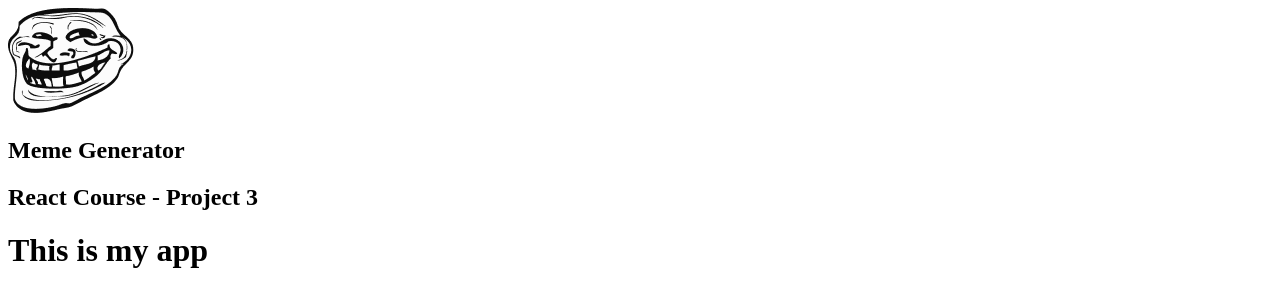
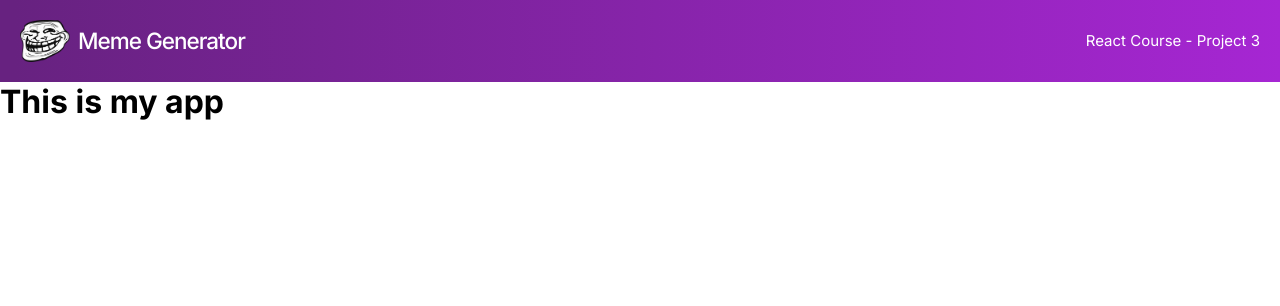
Before and after one commit to rawsashimi1604/MemeGenerator, a React (Create React App) app: page / in a window 1280 px wide. Shown: the top 306 px of the page. Built offline with nearby package versions, Linux system fonts and the light colour scheme.

Commit message:
added styling for the nav bar

```diff
--- a/src/style.css
+++ b/src/style.css
@@ -0,0 +1,42 @@
+* {
+    box-sizing: border-box;
+    margin: 0;
+    padding: 0;
+}
+
+body {
+    font-family: Inter, sans-serif
+}
+
+nav {
+    display: flex;
+    flex-direction: row;
+    align-items: center;
+    justify-content: space-between;
+
+    padding: 20px;
+    background: linear-gradient(90deg, #672280 1.18%, #A626D3 100%);
+    color:white;
+}
+
+.nav-logo {
+    display: flex;
+    flex-direction: row;
+    align-items: center;
+    font-size: 15px;
+}
+
+.nav-logo h1 {
+    font-weight: 500;
+    letter-spacing: -1px;
+}
+
+.nav-logo img {
+    width: 50px;
+    margin-right: 8px;
+}
+
+nav h2 {
+    font-size: 15px;
+    font-weight: 400;
+}
```
